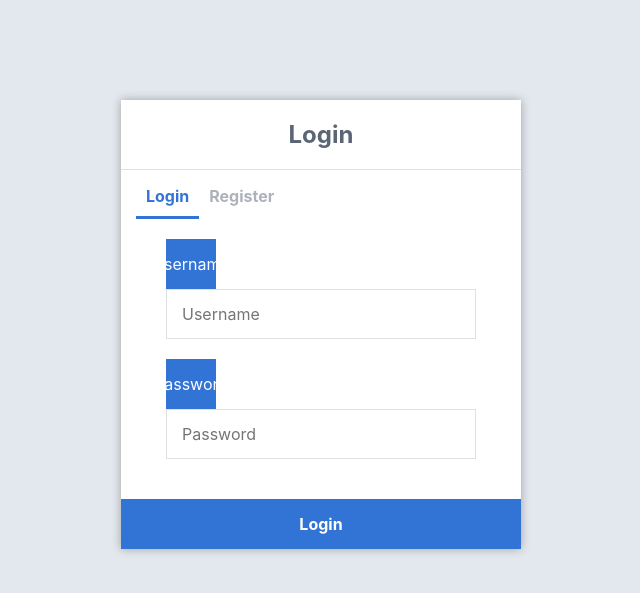
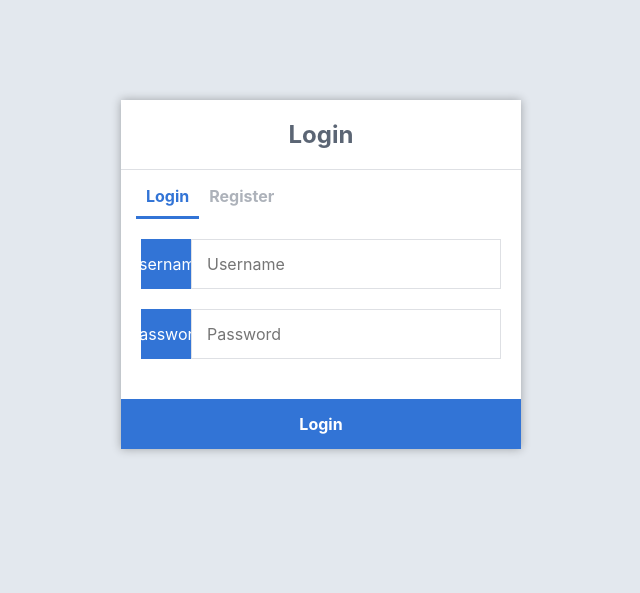
Before and after one commit to lroquec/devops-simple, a Flask app: page /login/ in a window 1280 px wide. Shown: the top 593 px of the page, without its empty margins (319-959 px from the left). Run offline with Flask 3, Linux system fonts and the light colour scheme; some libraries are stand-ins or nearby versions.

Commit message:
correct html

```diff
--- a/user-service/templates/index.html
+++ b/user-service/templates/index.html
@@ -14,15 +14,11 @@
                 <a href="{{ url_for('register') }}">Register</a>
             </div>
             <form action="{{ url_for('login') }}" method="post">
-                <div class="input-group">
-                    <label for="username">Username</label>
-                    <input type="text" name="username" placeholder="Username" id="username" required />
-                </div>
+                <label for="username">Username</label>
+                <input type="text" name="username" placeholder="Username" id="username" required />
 
-                <div class="input-group">
-                    <label for="password">Password</label>
-                    <input type="password" name="password" placeholder="Password" id="password" required />
-                </div>
+                <label for="password">Password</label>
+                <input type="password" name="password" placeholder="Password" id="password" required />
 
                 <div class="msg">{{ msg }}</div>
                 <input type="submit" value="Login">
```
